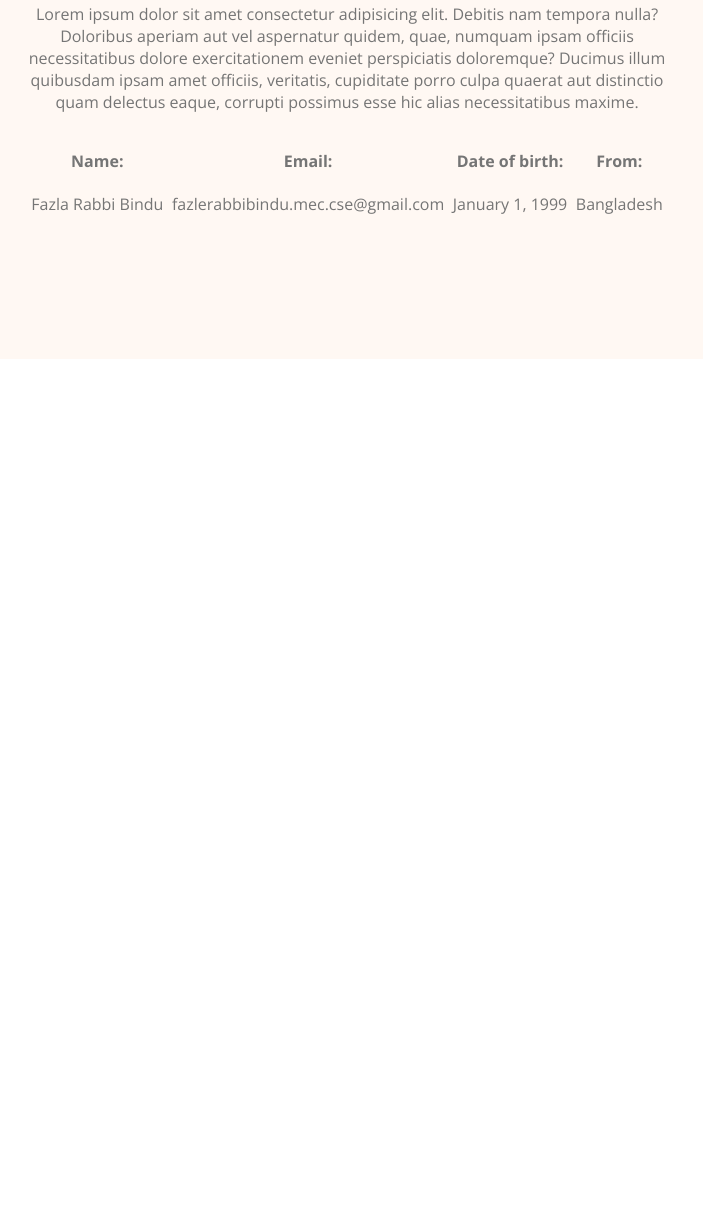
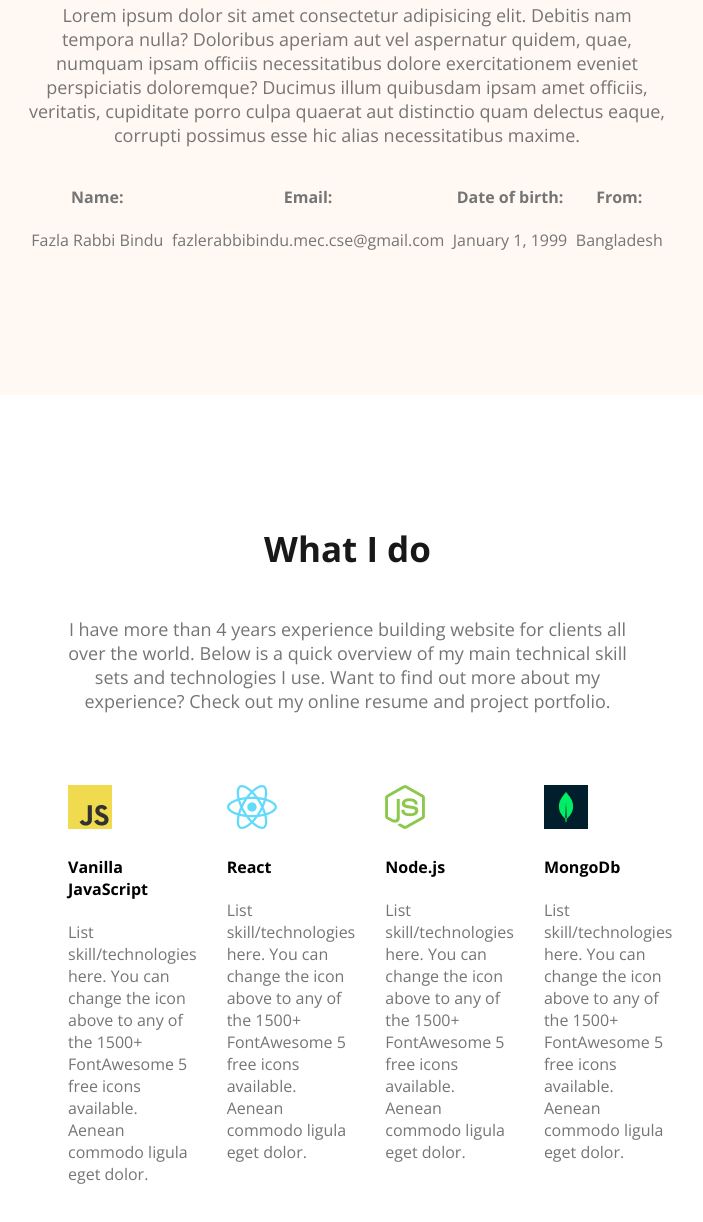
Before and after one commit to FazleRabbiBindu/webDeveloperPortfolio, a plain HTML site: page index.html in a window 1280 px wide. Shown: the part 1102-2324 px from the top of the page, without its empty margins (293-996 px from the left). Before the commit the page ends 1591 px from the top, so only its background shows below. Drawn offline with nearby package versions, Linux system fonts and the light colour scheme.

Commit message:
what i do skill added

```diff
--- a/assets/css/style.css
+++ b/assets/css/style.css
@@ -68,6 +68,10 @@ nav a {
     margin-bottom: 0px;
     font-size: 30px;
 }
+.banner-description{
+    font-size: 18px;
+    color: #757575;
+}
 
 .banner-title {
     margin-top: 0px;
@@ -101,16 +105,54 @@ nav a {
     font-size: 35px;
     font-weight: 700;
 }
-.about-description{
+
+.about-description {
     color: #757575;
+    text-align: center;
+    font-size: 18px;
+}
+
+.about-info-container {
+    display: flex;
+    justify-content: space-around;
+}
+
+.about-info {
+    text-align: center;
+
+}
+
+/* what I do section */
+.whatIdo {
+    margin: 0 345px 0 346px;
     text-align: center;
 }
 
-.about-info-container{
-    display:flex;
-    justify-content: space-around;
+.whatIdo-title {
+    color: #181818;
+    text-align: center;
+    font-size: 35px;
 }
-.about-info{
+
+.whatIdo-description {
+    padding: 10px;
+    color: #757575;
     text-align: center;
+    font-size: 18px;
+    /* 166.667% */
+}
 
+/* Skill container */
+.skill-container{
+    display: flex;
+    margin: 30px 0 30px 0;
 }
+.skill{
+    text-align: left;
+    background-color: #FFF;
+    padding: 32px 10px 0 10px;
+    margin: 0 5px;
+}
+.skill-description{
+    color: #757575;
+}
--- a/index.html
+++ b/index.html
@@ -20,7 +20,7 @@
             <div class="banner-content">
                 <h3 class="banner-greeting">Hi, I  am</h3>
                 <h1 class="banner-title">Fazla Rabbi Bindu</h1>
-                <p>I am a web developer for fun.  There are a lot of my projects! Wanna see? Let's have tour to my portfolio then</p>
+                <p class="banner-description">I am a web developer for fun.  There are a lot of my projects! Wanna see? Let's have tour to my portfolio then</p>
                 <button class="btn-primary">Download CV</button>
                 <button class="btn-primary">Contact</button>
             </div>
@@ -53,6 +53,34 @@
 
             </div>
         </section>
+        <section class="whatIdo">
+            <h3 class="whatIdo-title">What I do</h3>
+            <p class="whatIdo-description">
+                I have more than 4 years experience building website for clients all over the world. Below is a quick overview of my main technical skill sets and technologies I use. Want to find out more about my experience? Check out my online resume and project portfolio.
+            </p>
+            <div class="skill-container">
+                <div class="skill">
+                    <img src="./assets/images/icons/js.png" alt="javaScript logo" class="skill-image">
+                    <h4 class="skill-title">Vanilla JavaScript</h4>
+                    <p class="skill-description">List skill/technologies here. You can change the icon above to any of the 1500+ FontAwesome 5 free icons available. Aenean commodo ligula eget dolor.</p>
+                </div>
+                <div class="skill">
+                    <img src="./assets/images/icons/react.png" alt="react logo" class="skill-image">
+                    <h4 class="skill-title">React</h4>
+                    <p class="skill-description">List skill/technologies here. You can change the icon above to any of the 1500+ FontAwesome 5 free icons available. Aenean commodo ligula eget dolor.</p>
+                </div>
+                <div class="skill">
+                    <img src="./assets/images/icons/nodejs.png" alt="nodejs logo" class="skill-image">
+                    <h4 class="skill-title">Node.js</h4>
+                    <p class="skill-description">List skill/technologies here. You can change the icon above to any of the 1500+ FontAwesome 5 free icons available. Aenean commodo ligula eget dolor.</p>
+                </div>
+                <div class="skill">
+                    <img src="./assets/images/icons/mongo.png" alt="mongodb logo" class="skill-image">
+                    <h4 class="skill-title">MongoDb</h4>
+                    <p class="skill-description">List skill/technologies here. You can change the icon above to any of the 1500+ FontAwesome 5 free icons available. Aenean commodo ligula eget dolor.</p>
+                </div>
+            </div>
+        </section>
     </main>
     <footer>
 
```
